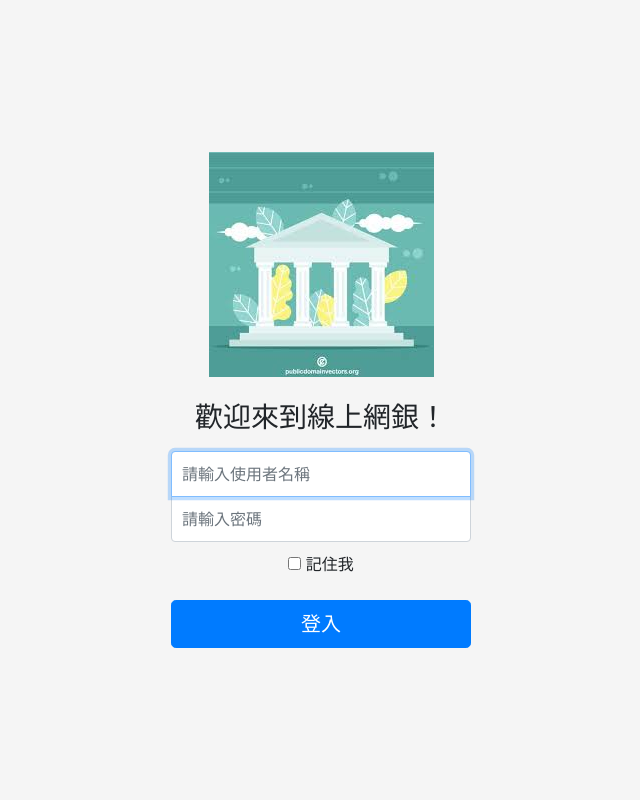
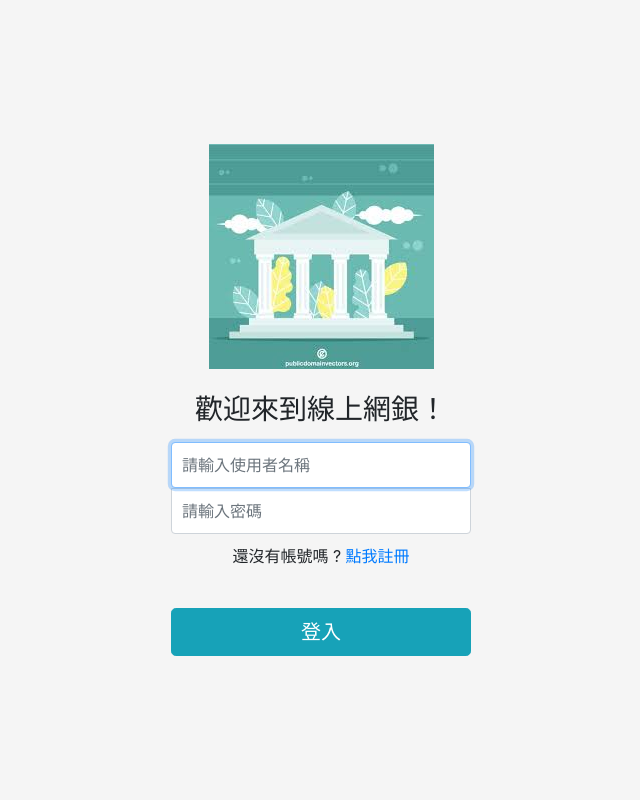
Before and after one commit to elmerlast/RD5_Assignment, a PHP site: template views/OLB/index.php in a window 1280 px wide. Shown: the whole page, without its empty margins (319-959 px from the left). Run offline with PHP 8.4, Linux system fonts and the light colour scheme; the template is opened without the code that fills it, so the values that code supplies are empty.

Commit message:
新增資料庫的連結

```diff
--- a/models/User.php
+++ b/models/User.php
@@ -1,7 +1,8 @@
 <?php
 
 class User {
-    public $sUserName;
+    public $userName;
+    public $userPwd;
 }
 
 ?>
--- a/signin.css
+++ /dev/null
@@ -1,49 +0,0 @@
-html,
-body {
-  height: 100%;
-}
-
-body {
-  display: -ms-flexbox;
-  display: -webkit-box;
-  display: flex;
-  -ms-flex-align: center;
-  -ms-flex-pack: center;
-  -webkit-box-align: center;
-  align-items: center;
-  -webkit-box-pack: center;
-  justify-content: center;
-  padding-top: 40px;
-  padding-bottom: 40px;
-  background-color: #f5f5f5;
-}
-
-.form-signin {
-  width: 100%;
-  max-width: 330px;
-  padding: 15px;
-  margin: 0 auto;
-}
-.form-signin .checkbox {
-  font-weight: 400;
-}
-.form-signin .form-control {
-  position: relative;
-  box-sizing: border-box;
-  height: auto;
-  padding: 10px;
-  font-size: 16px;
-}
-.form-signin .form-control:focus {
-  z-index: 2;
-}
-.form-signin input[type="email"] {
-  margin-bottom: -1px;
-  border-bottom-right-radius: 0;
-  border-bottom-left-radius: 0;
-}
-.form-signin input[type="password"] {
-  margin-bottom: 10px;
-  border-top-left-radius: 0;
-  border-top-right-radius: 0;
-}
--- /dev/null
+++ b/sql/connDB.php
@@ -0,0 +1,4 @@
+<?php
+$link = mysqli_connect("localhost", "root", "root", "db_bank", 8889);
+mysqli_query($link, "set names utf-8");
+?>
--- a/views/OLB/index.php
+++ b/views/OLB/index.php
@@ -1,6 +1,5 @@
+<html lang="en">
 
-
-<html lang="en">
 <head>
   <meta charset="utf-8">
   <meta name="viewport" content="width=device-width, initial-scale=1, shrink-to-fit=no">
@@ -8,68 +7,22 @@
   <meta name="author" content="">
   <link rel="icon" href="/docs/4.0/assets/img/favicons/favicon.ico">
 
-    <title>Signin Template for Bootstrap</title>
+  <title>線上網銀</title>
 
   <link rel="canonical" href="https://getbootstrap.com/docs/4.0/examples/sign-in/">
 
   <!-- Bootstrap core CSS -->
-    <link rel="stylesheet" href="https://maxcdn.bootstrapcdn.com/bootstrap/4.0.0/css/bootstrap.min.css" integrity="sha384-Gn5384xqQ1aoWXA+058RXPxPg6fy4IWvTNh0E263XmFcJlSAwiGgFAW/dAiS6JXm" crossorigin="anonymous">
+  <link rel="stylesheet" href="https://maxcdn.bootstrapcdn.com/bootstrap/4.0.0/css/bootstrap.min.css"
+    integrity="sha384-Gn5384xqQ1aoWXA+058RXPxPg6fy4IWvTNh0E263XmFcJlSAwiGgFAW/dAiS6JXm" crossorigin="anonymous">
+    <link rel="stylesheet" href="https://stackpath.bootstrapcdn.com/bootstrap/4.1.3/css/bootstrap.min.css">
+<link rel="stylesheet" href="https://maxcdn.bootstrapcdn.com/font-awesome/4.7.0/css/font-awesome.min.css">
 
   <!-- Custom styles for this template -->
-    <link rel="stylesheet" type="text/css" href="signin.css">
-  <style>
-    html,
-body {
-  height: 100%;
-}
-
-body {
-  display: -ms-flexbox;
-  display: -webkit-box;
-  display: flex;
-  -ms-flex-align: center;
-  -ms-flex-pack: center;
-  -webkit-box-align: center;
-  align-items: center;
-  -webkit-box-pack: center;
-  justify-content: center;
-  padding-top: 40px;
-  padding-bottom: 40px;
-  background-color: #f5f5f5;
-}
-
-.form-signin {
-  width: 100%;
-  max-width: 330px;
-  padding: 15px;
-  margin: 0 auto;
-}
-.form-signin .checkbox {
-  font-weight: 400;
-}
-.form-signin .form-control {
-  position: relative;
-  box-sizing: border-box;
-  height: auto;
-  padding: 10px;
-  font-size: 16px;
-}
-.form-signin .form-control:focus {
-  z-index: 2;
-}
-.form-signin input[type="email"] {
-  margin-bottom: -1px;
-  border-bottom-right-radius: 0;
-  border-bottom-left-radius: 0;
-}
-.form-signin input[type="password"] {
-  margin-bottom: 10px;
-  border-top-left-radius: 0;
-  border-top-right-radius: 0;
-}
+  <link rel="stylesheet" type="text/css" href="/RD5_Assignment/CSS/signin.css">
 
 
-  </style>
+
+
 
 
 </head>
@@ -79,17 +32,33 @@ body {
     <img class="mb-4" src="/RD5_Assignment/img/olbicon.jpeg">
     <h1 class="h3 mb-3 font-weight-normal">歡迎來到線上網銀！</h1>
     <label for="inputEmail" class="sr-only">使用者名稱</label>
-      <input type="email" id="inputEmail" class="form-control" placeholder="請輸入使用者名稱" required autofocus>
+    <input type="text" id="inputUid" name="inputUid" class="form-control" placeholder="請輸入使用者名稱" required autofocus>
     <label for="inputPassword" class="sr-only">密碼</label>
-      <input type="password" id="inputPassword" class="form-control" placeholder="請輸入密碼" required>
+    <input type="password" id="inputPwd" name="inputPwd" class="form-control" placeholder="請輸入密碼" required>
+    <!-- <span class="input-group-addon col-sm-1">
+      <i class="glyphicon glyphicon-info-sign" style="font-size:20px; vertical-align: middle;"></i>
+    </span>
+    <div class="form-group row">
+      <div class="col-12">
+        <div class="input-group">
+          <div class="input-group-prepend">
+            <div class="input-group-text">
+              <i class="fa fa-map-pin"></i>
+            </div>
+          </div>
+          <input id="text" name="inputPIN" id="inputPIN" placeholder="請輸入PIN碼" type="text" class="form-control">
+        </div>
+      </div>
+    </div> -->
     <div class="checkbox mb-3">
       <label>
-          <input type="checkbox" value="remember-me"> 記住我
+        <p>還沒有帳號嗎 ? <a href="page-register.php"> 點我註冊</a></p>
       </label>
     </div>
     <!-- 08/24 17:38 目前做到這 -->
-      <button class="btn btn-lg btn-primary btn-block" type="submit" name="btnOK" id="btnOK" value="登入">登入
+    <button class="btn btn-lg btn-info btn-block" type="submit" name="btnOK" id="btnOK" value="登入">登入
     </button>
   </form>
 </body>
+
 </html>
```
Also changed, not shown: controllers/OLBController.php (+22 -4 lines), db_bank.sql (+7 -8 lines), views/OLB/transaction.php (renamed from views/OLB/secret.php), 1 other file. Lines whose indentation alone changed are shown as unchanged.
